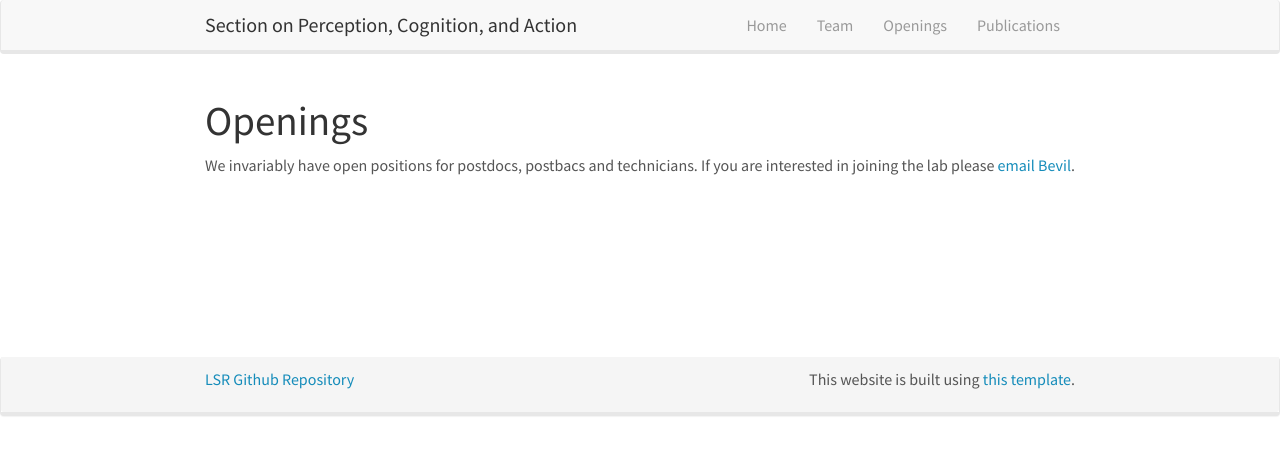
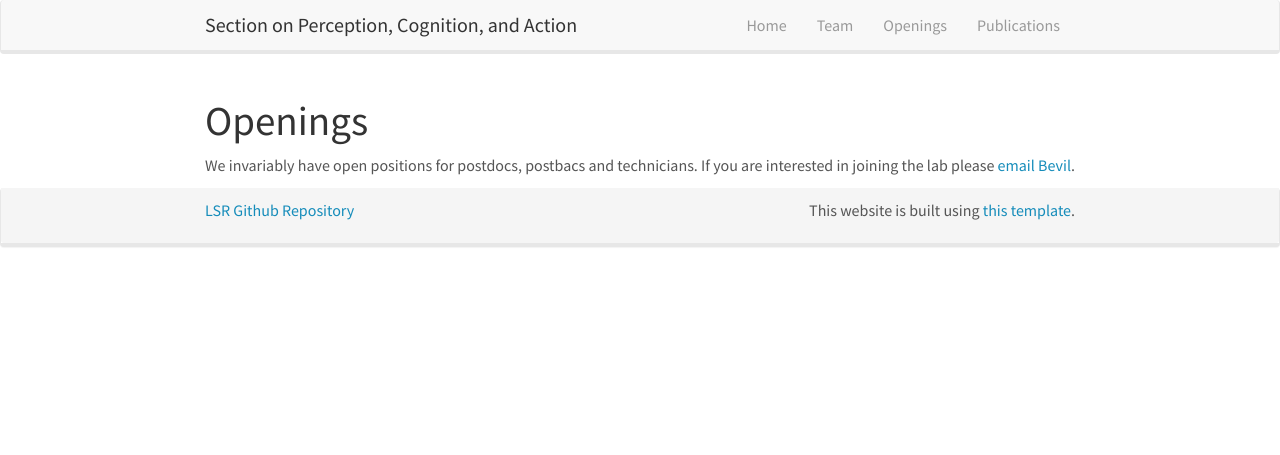
Before and after one commit to NEI-LSR/Section-on-Perception-Cognition-and-Action, a Jekyll site: the page built from _pages/openings.md, in a window 1280 px wide. Shown: the top 455 px of the page. Built offline with Jekyll 4.4.1, drawn with Linux system fonts in a browser that asks for light colours; nearby versions of some CDN libraries.

Commit message:
try the inbuilt way to add margin bottoms, remove the lack of margin at the top of home, and add the margin bottom to home - hopefully

```diff
--- a/_layouts/homelay.html
+++ b/_layouts/homelay.html
@@ -2,6 +2,6 @@
 layout: default
 ---
 
-<div id="homeid" class="col-sm-12 ms-0 nopadding-left">
+<div id="homeid" class="col-sm-12 nopadding-left mb-2">
 	{{ content }}
 </div>
--- a/css/main.scss
+++ b/css/main.scss
@@ -38,10 +38,6 @@
   max-width: 900px; /* or 950px */
 }
 
-.mt-1 {
-  margin-bottom: 20vh !important;
-}
-
 
 /* Carousel */
 
```
